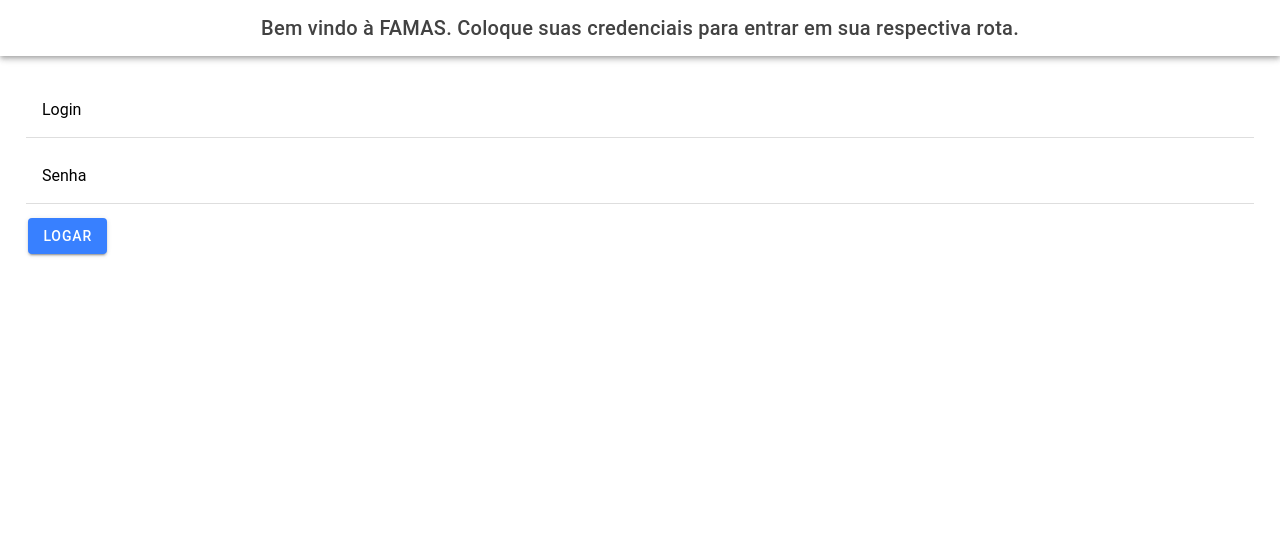
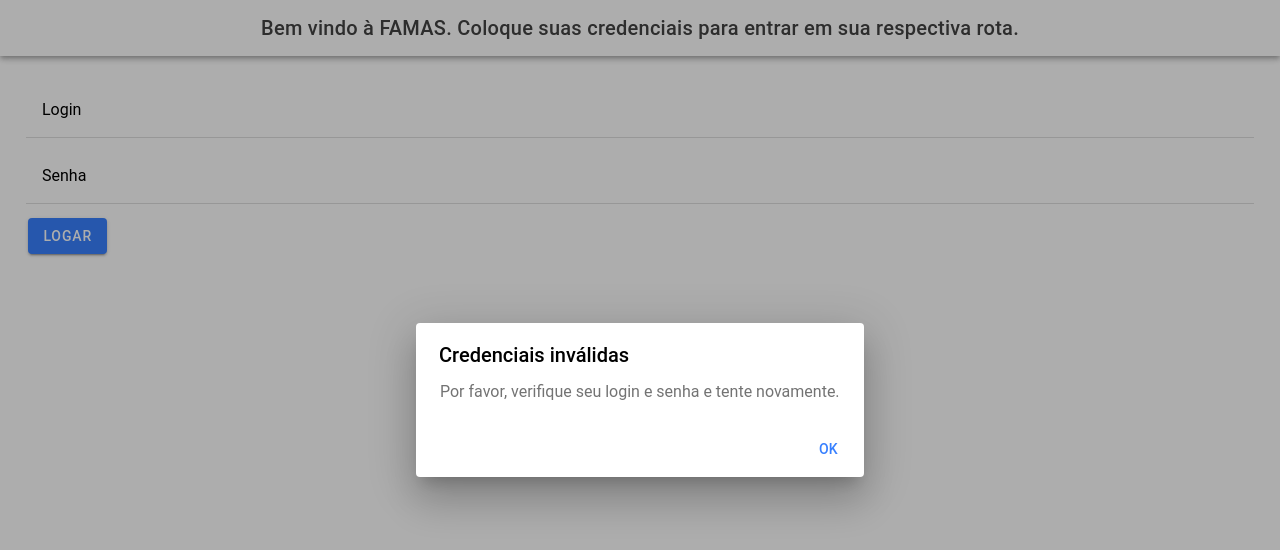
Before and after one commit to brunobcpro/projeto-web, a React (Create React App) app in the folder frontend/app-projeto/: page /login in a window 1280 px wide. Both pictures are taken after a click on the element "LOGAR". Shown: the top 550 px of the page. Built offline with nearby package versions, Linux system fonts and the light colour scheme; no server answers.

Commit message:
Adição de uma alerta caso credenciais inválidas

```diff
--- a/frontend/app-projeto/src/pages/Home.tsx
+++ b/frontend/app-projeto/src/pages/Home.tsx
@@ -1,5 +1,5 @@
 import React, { useEffect, useState } from 'react';
-import { IonContent, IonHeader, IonApp, IonTitle, IonToolbar, IonGrid, IonRow, IonCol, IonItem, IonLabel, IonInput, IonButton } from '@ionic/react';
+import { IonContent, IonHeader, IonApp, IonTitle, IonToolbar, IonGrid, IonRow, IonCol, IonItem, IonLabel, IonInput, IonButton, IonAlert } from '@ionic/react';
 import './Home.css';
 import axios from 'axios';
 import { useHistory } from 'react-router-dom';
@@ -10,6 +10,7 @@ const Home: React.FC = () => {
   const [password, setPassword] = useState('');
   const [type, setType] = useState(null);
   const [authenticated, setAuthenticated] = useState(false);
+  const [showAlert, setShowAlert] = useState(false);
   const history = useHistory();
 
   useEffect(() => {
@@ -44,6 +45,8 @@ const Home: React.FC = () => {
       }else if(type === '2'){
         history.push('/func');
       }
+    }else{
+      setShowAlert(true);
     }
   };
 
@@ -79,6 +82,13 @@ const Home: React.FC = () => {
           </IonRow>
         </IonGrid>
       </IonContent>
+      <IonAlert
+          isOpen={showAlert}
+          onDidDismiss={() => setShowAlert(false)}
+          header="Credenciais inválidas"
+          message="Por favor, verifique seu login e senha e tente novamente."
+          buttons={['OK']}
+        />
     </IonApp>
   );
 };
```
